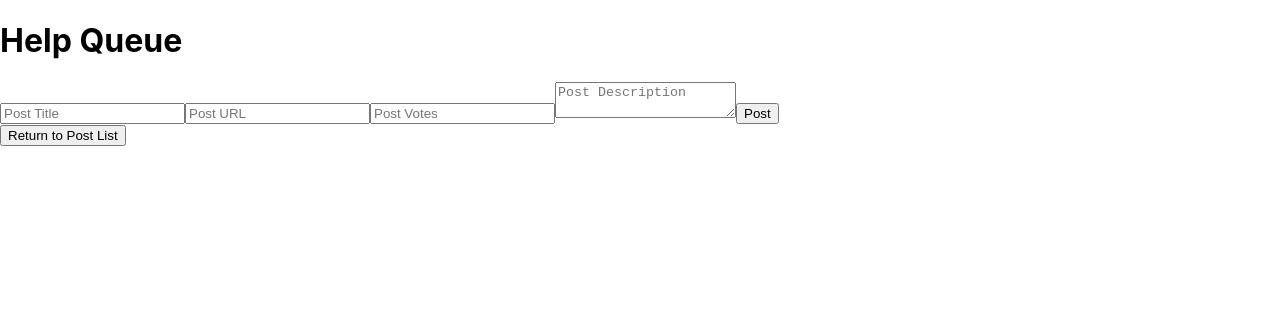
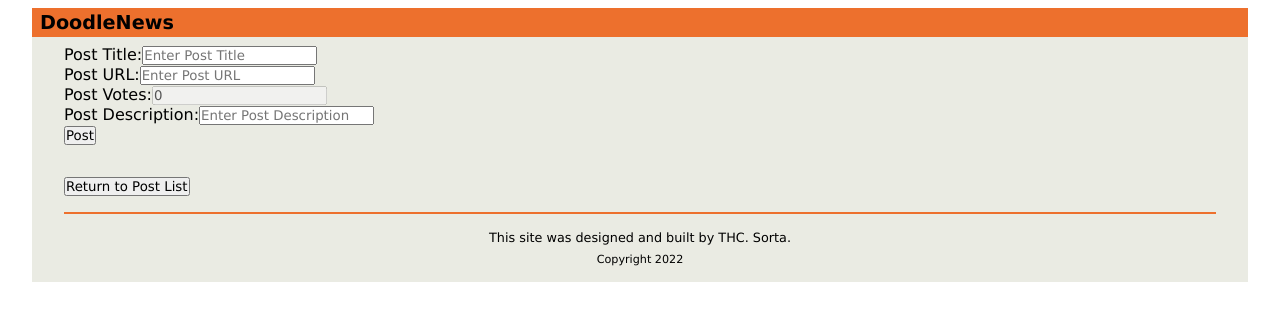
Before and after one commit to kylechinick/discussion-forum, a React (Create React App) app: page / in a window 1280 px wide. Both pictures are taken after a click on the button "Add Post". Shown: the top 320 px of the page. Built offline with nearby package versions, Linux system fonts and the light colour scheme.

Commit message:
Add basic HackerNews styling
Co-authored-by: Garrett Hays <garrettlhays@gmail.com>
Co-authored-by: Sandra Tena <sandratena06@gmail.com>

```diff
--- a/package.json
+++ b/package.json
@@ -6,7 +6,9 @@
     "@testing-library/jest-dom": "^5.16.4",
     "@testing-library/react": "^13.3.0",
     "@testing-library/user-event": "^13.5.0",
+    "bootstrap": "^5.2.1",
     "react": "^18.2.0",
+    "react-bootstrap": "^2.5.0",
     "react-dom": "^18.2.0",
     "react-redux": "^8.0.2",
     "react-scripts": "5.0.1",
--- a/src/components/App.js
+++ b/src/components/App.js
@@ -6,7 +6,15 @@ function App() {
   return (
     <React.Fragment>
       <Header />
-      <PostControl />
+      <div className='contentStyle'>
+        <PostControl />
+        <footer>
+          <div className='footer-hr'></div>
+
+          <p>This site was designed and built by THC. Sorta.</p>
+          <p className='micro-font'>Copyright 2022</p>
+        </footer>
+      </div>
     </React.Fragment>
   );
 }
--- a/src/components/EditPostForm.js
+++ b/src/components/EditPostForm.js
@@ -9,6 +9,7 @@ function EditPostForm(props) {
     event.preventDefault();
     props.onEditPost({
       title: event.target.title.value,
+      timeStamp: post.timeStamp,
       url: event.target.url.value,
       votes: parseInt(event.target.votes.value),
       description: event.target.description.value,
--- a/src/components/Header.js
+++ b/src/components/Header.js
@@ -1,9 +1,15 @@
 import React from 'react';
 
 function Header() {
+  const headerStyle = {
+    backgroundColor: 'rgb(237, 112, 45)',
+    paddingLeft: '.5rem',
+  };
   return (
     <React.Fragment>
-      <h1>Help Queue</h1>
+      <div style={headerStyle}>
+        <h1>DoodleNews</h1>
+      </div>
     </React.Fragment>
   );
 }
--- a/src/components/NewPostForm.js
+++ b/src/components/NewPostForm.js
@@ -6,18 +6,15 @@ import ReusableForm from './ReusableForm';
 function NewPostForm(props) {
   function handleNewPostFormSubmission(event) {
     event.preventDefault();
-    // const date = Date.parse(new Date());
-    // console.log(event.timeStamp);
-    // console.log(date);
+    let postDate = new Date();
     props.onNewPostCreation({
       title: event.target.title.value,
-      timeStamp: Date.parse(new Date()),
+      timeStamp: postDate,
       url: event.target.url.value,
       votes: parseInt(event.target.votes.value),
       description: event.target.description.value,
       id: v4()
     });
-    // event.setTimestamp();
   }
 
   return (
--- a/src/components/Post.js
+++ b/src/components/Post.js
@@ -2,20 +2,44 @@ import React from 'react';
 import PropTypes from 'prop-types';
 
 function Post(props) {
+  function timeSince(props) {
+    let currentTime = new Date();
+    let timePassedSinceCreation = currentTime - props.timeStamp;
+    let minutes = Math.floor(timePassedSinceCreation / 60000);
+    let seconds = ((timePassedSinceCreation % 60000) / 1000).toFixed(0);
+    let finalTime =
+      minutes + ' minutes and ' + (seconds < 10 ? '0' : '') + seconds;
+    return finalTime;
+  }
+
   return (
     <React.Fragment>
-      <div onClick={() => props.whenPostClicked(props.id)}>
+      <div className='titleDetail'>
         <h3>
-          {props.title} || {props.url}
-        </h3>
-        <p>{props.timeStamp}</p>
-        <p>
+          <a href={props.url} target='_blank' rel='noreferrer'>
+            {props.title}
+          </a>
+          </h3>
+          <p
+            className='post-data-detail'
+            onClick={() => props.whenPostClicked(props.id)}>
+            (details)
+          </p>
+      </div>
+      <div className='post-data'>
+        <p>Posted: {timeSince(props)} seconds ago</p>
+        <p className='post-data-item'>
           <em>description: {props.description}</em>
-          <br />
+        </p>
+        <p className='post-data-item'>
           <em>votes: {props.votes}</em>
         </p>
-        <hr />
       </div>
+      {/* <button
+        className='buttonStyle'
+        onClick={() => props.whenPostClicked(props.id)}>
+        Details
+      </button> */}
     </React.Fragment>
   );
 }
--- a/src/components/PostControl.js
+++ b/src/components/PostControl.js
@@ -49,11 +49,12 @@ class PostControl extends React.Component {
 
   handleEditingPostInList = postToEdit => {
     const { dispatch } = this.props;
-    const { id, title, url, description, votes } = postToEdit;
+    const { id, title, timeStamp, url, description, votes } = postToEdit;
     const action = {
       type: 'ADD_POST',
       id: id,
       title: title,
+      timeStamp: timeStamp,
       url: url,
       description: description,
       votes: votes
@@ -67,11 +68,12 @@ class PostControl extends React.Component {
 
   handleAddingNewPostToList = newPost => {
     const { dispatch } = this.props;
-    const { id, title, url, description, votes } = newPost;
+    const { id, title, timeStamp, url, description, votes } = newPost;
     const action = {
       type: 'ADD_POST',
       id: id,
       title: title,
+      timeStamp: timeStamp,
       url: url,
       description: description,
       votes: votes
@@ -150,10 +152,7 @@ class PostControl extends React.Component {
       buttonText = 'Return to Post List';
     } else if (this.props.formVisibleOnPage) {
       currentlyVisibleState = (
-        <NewPostForm
-          onNewPostCreation={this.handleAddingNewPostToList}
-          // setTimestamp={this.handleSettingTimestamp}
-        />
+        <NewPostForm onNewPostCreation={this.handleAddingNewPostToList} />
       );
       buttonText = 'Return to Post List';
     } else {
@@ -161,6 +160,8 @@ class PostControl extends React.Component {
         <PostList
           onPostSelection={this.handleChangingSelectedPost}
           postList={this.props.mainPostList}
+          onClickingDecrement={this.handleDecrementingVotes}
+          onClickingIncrement={this.handleIncrementingVotes}
         />
       );
       buttonText = 'Add Post';
@@ -168,7 +169,7 @@ class PostControl extends React.Component {
     return (
       <React.Fragment>
         {currentlyVisibleState}
-        <button onClick={this.handleClick}>{buttonText}</button>
+        <button className='add-new-post' onClick={this.handleClick}>{buttonText}</button>
       </React.Fragment>
     );
   }
--- a/src/components/PostDetail.js
+++ b/src/components/PostDetail.js
@@ -9,12 +9,10 @@ function PostDetail(props) {
     <React.Fragment>
       <h1>Post Detail</h1>
       <h3>
-        {post.title} ||{' '}
-        <a href={post.url} target='_blank' rel='noreferrer'>
-          Follow the link
+        <a href={props.url} target='_blank' rel='noreferrer'>
+          {props.title}
         </a>
       </h3>
-      <p>{post.timeStamp}</p>
       <p>
         <em>description: {post.description}</em>
         <br />
@@ -36,7 +34,6 @@ function PostDetail(props) {
         onClick={() => onClickingDecrement(post.id)}>
         Downdoodle
       </button>
-      <hr />
     </React.Fragment>
   );
 }
--- a/src/components/PostList.js
+++ b/src/components/PostList.js
@@ -5,12 +5,13 @@ import PropTypes from 'prop-types';
 function PostList(props) {
   return (
     <React.Fragment>
-      <hr />
-      <h1>All Posts</h1>
+      <h1 className='super-h1' >All Posts</h1>
 
       {Object.values(props.postList).map(post => (
         <Post
           whenPostClicked={props.onPostSelection}
+          onClickingIncrement={props.onClickingIncrement}
+          onClickingDecrement={props.onClickingDecrement}
           title={post.title}
           timeStamp={post.timeStamp}
           url={post.url}
--- a/src/components/ReusableForm.js
+++ b/src/components/ReusableForm.js
@@ -1,16 +1,37 @@
 import React from 'react';
 import PropTypes from 'prop-types';
+import Form from 'react-bootstrap/Form';
 
 function ReusableForm(props) {
   return (
     <React.Fragment>
-      <form onSubmit={props.formSubmissionHandler}>
+      {/* <form onSubmit={props.formSubmissionHandler}>
         <input type='text' name='title' placeholder='Post Title' />
         <input type='text' name='url' placeholder='Post URL' />
         <input type='number' name='votes' placeholder='Post Votes' />
         <textarea name='description' placeholder='Post Description' />
         <button type='submit'>{props.buttonText}</button>
-      </form>
+      </form> */}
+
+    <Form onSubmit={props.formSubmissionHandler}>
+      <Form.Group className="mb-3" controlId="title">
+        <Form.Label>Post Title:</Form.Label>
+        <Form.Control type="text" placeholder="Enter Post Title" />
+      </Form.Group>
+      <Form.Group className="mb-3" controlId="url">
+        <Form.Label>Post URL:</Form.Label>
+        <Form.Control type="text" placeholder="Enter Post URL" />
+      </Form.Group>
+      <Form.Group className="mb-3" controlId="votes">
+        <Form.Label>Post Votes:</Form.Label>
+        <Form.Control type="number" value="0" placeholder="Enter Post Votes" disabled/>
+      </Form.Group>
+      <Form.Group className="mb-3" controlId="description">
+        <Form.Label>Post Description:</Form.Label>
+        <Form.Control type="text" placeholder="Enter Post Description" />
+      </Form.Group>
+      <button type='submit'>{props.buttonText}</button>
+      </Form>
     </React.Fragment>
   );
 }
--- a/src/index.css
+++ b/src/index.css
@@ -1,5 +1,14 @@
+* {
+  /* border: 1px solid red */
+  box-sizing: border-box;
+  margin: 0;
+  padding: 0;
+  font-family: Verdana, Geneva, Tahoma, sans-serif;
+}
+
 body {
   margin: 0;
+  padding: 0.5rem 2rem;
   font-family: -apple-system, BlinkMacSystemFont, 'Segoe UI', 'Roboto', 'Oxygen',
     'Ubuntu', 'Cantarell', 'Fira Sans', 'Droid Sans', 'Helvetica Neue',
     sans-serif;
@@ -11,3 +20,97 @@ code {
   font-family: source-code-pro, Menlo, Monaco, Consolas, 'Courier New',
     monospace;
 }
+
+.contentStyle {
+  background-color: rgb(234, 235, 227);
+  padding: 0.5rem 2rem;
+}
+
+h1 {
+  font-size: 1.2rem;
+}
+
+h2,
+h3 {
+  font-size: 1rem !important;
+}
+
+h1,
+h2,
+h3 {
+  padding-top: 0.2rem;
+  padding-bottom: 0.2rem;
+  margin-block-start: 0;
+  margin-block-end: 0;
+}
+
+.post-data {
+  font-size: 0.8rem;
+  display: flex;
+}
+
+.post-data-detail {
+  font-size: 0.8rem;
+  margin-left: 10px;
+  margin-top: 10px;
+  color: rgb(130, 130, 130);
+}
+
+.post-data-detail:hover {
+  cursor: pointer;
+  color: rgb(67, 67, 67);
+}
+
+.post-data-item {
+  margin-left: 1rem;
+  margin-right: 1rem;
+  color: rgb(130, 130, 130);
+}
+
+.add-new-post {
+  margin-top: 2rem;
+  display: block;
+}
+
+.footer-hr {
+  margin-top: 1rem;
+  margin-bottom: 1rem;
+  height: 2px;
+  background-color: rgb(237, 112, 45);
+}
+
+footer {
+  width: 100%;
+  margin: auto;
+  padding: 1rem auto;
+  text-align: center;
+  font-size: 0.8rem;
+}
+
+footer > p {
+  margin: 0.5rem;
+}
+
+.micro-font {
+  font-size: 0.7rem;
+}
+
+.titleDetail {
+  display: flex;
+  align-items: baseline;
+  justify-content: flex-start;
+}
+
+a {
+  color: #333;
+  text-decoration: none;
+}
+
+a:hover {
+  cursor: pointer;
+  opacity: 0.5;
+}
+
+/* .super-h1 {
+  background-color: rgb(red, green, blue);
+} */
```
Also changed, not shown: 1 other file (tests, documents, lock files or other folders).
